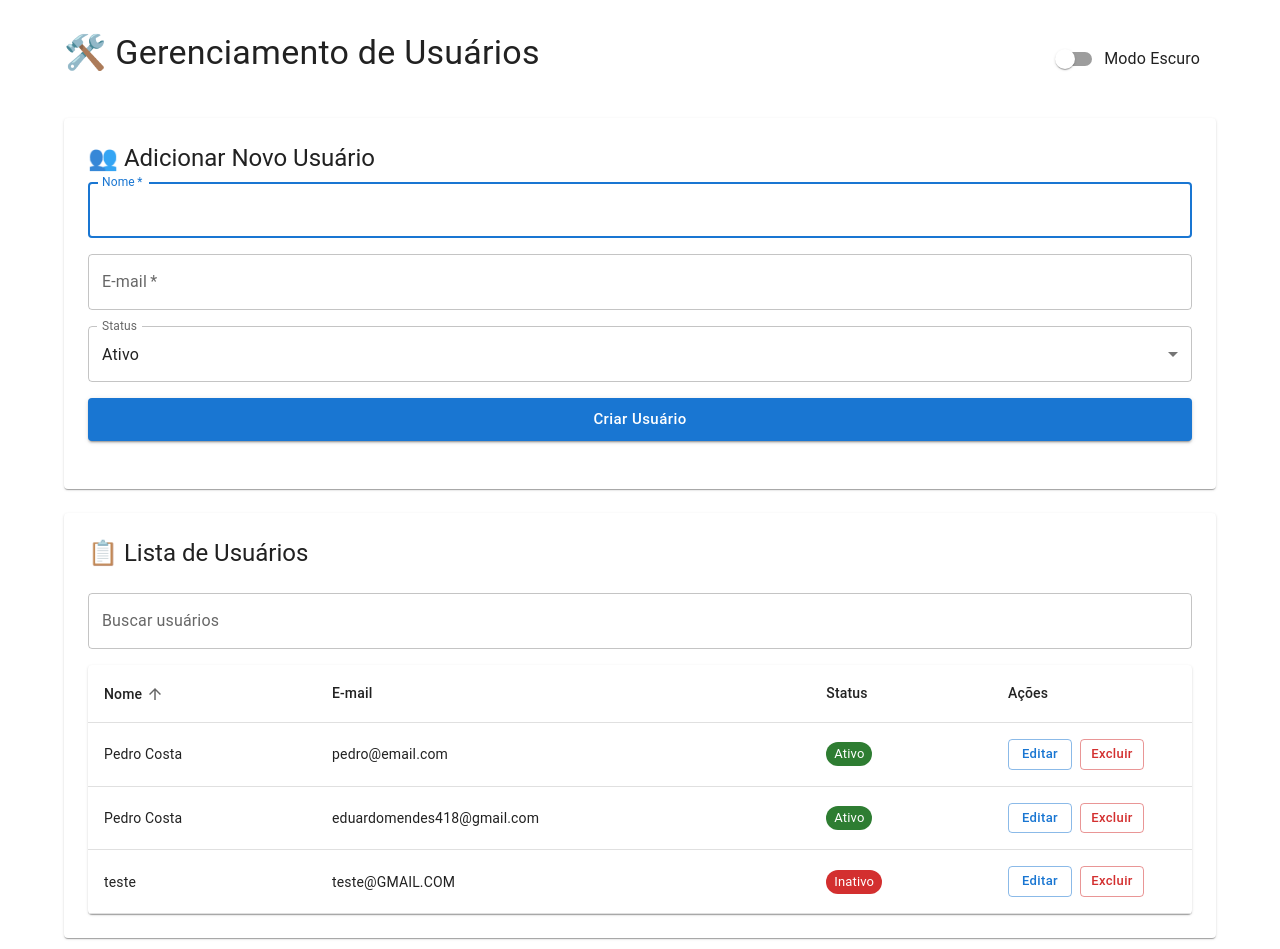
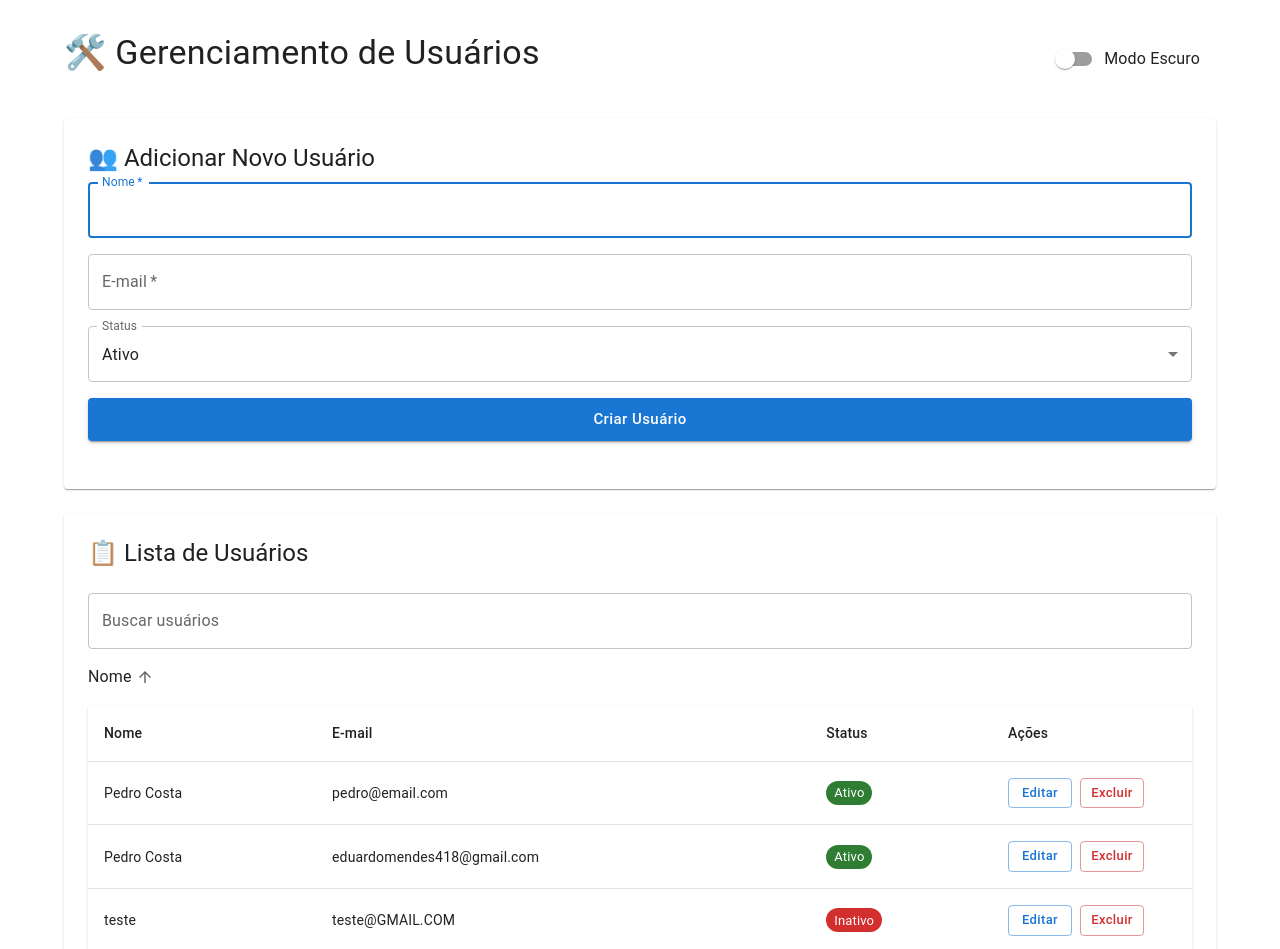
Before and after one commit to EduardoMendes418/Desafio-Front-End-Painel-Usuarios, a React (Vite) app: page / in a window 1280 px wide. Shown: the top 949 px of the page. Built offline with nearby package versions, Linux system fonts and the light colour scheme; data requests are answered from the project's data file.

Commit message:
[FPU-25] refactor - table

```diff
--- a/src/components/table/UserTable.tsx
+++ b/src/components/table/UserTable.tsx
@@ -1,22 +1,8 @@
-
 import React, { useState, useMemo, useCallback } from 'react';
-import {
-  Table,
-  TableBody,
-  TableCell,
-  TableHead,
-  TableRow,
-  TableSortLabel,
-  TextField,
-  Button,
-  Paper,
-  Box,
-  Chip,
-  Typography,
-} from '@mui/material';
+import { Paper, Table, TableHead, TableBody, TableRow, TableCell, Typography, Box } from '@mui/material';
 import type { User } from '../../types/User';
-import { DeleteDialog } from '../dialog/DeleteDialog';
-
+import { UserTableToolbar } from './UserTableToolbar';
+import { UserTableRow } from './UserTableRow';
 
 interface UserTableProps {
   users: User[];
@@ -29,40 +15,35 @@ const UserTableComponent: React.FC<UserTableProps> = ({ users, onEdit, onDelete
   const [sortOrder, setSortOrder] = useState<'asc' | 'desc'>('asc');
 
   const handleSort = useCallback(() => {
-    setSortOrder(prev => (prev === 'asc' ? 'desc' : 'asc'));
+    setSortOrder((prev) => (prev === 'asc' ? 'desc' : 'asc'));
   }, []);
 
   const filteredAndSortedUsers = useMemo(() => {
     const filtered = users.filter(
-      user =>
+      (user) =>
         user.name.toLowerCase().includes(filter.toLowerCase()) ||
         user.email.toLowerCase().includes(filter.toLowerCase())
     );
 
     return filtered.sort((a, b) =>
-      sortOrder === 'asc' ? a.name.localeCompare(b.name) : b.name.localeCompare(a.name)
+      sortOrder === 'asc'
+        ? a.name.localeCompare(b.name)
+        : b.name.localeCompare(a.name)
     );
   }, [users, filter, sortOrder]);
 
-  const getStatusColor = useCallback((status: User['status']) => {
-    return status === 'active' ? 'success' : 'error';
-  }, []);
-
-  const getStatusText = useCallback((status: User['status']) => {
-    return status === 'active' ? 'Ativo' : 'Inativo';
-  }, []);
-
   const noUsersMessage =
-    users.length === 0 ? 'Nenhum usuário cadastrado' : 'Nenhum usuário encontrado';
+    users.length === 0
+      ? 'Nenhum usuário cadastrado'
+      : 'Nenhum usuário encontrado';
 
   return (
     <Box>
-      <TextField
-        label="Buscar usuários"
-        value={filter}
-        onChange={(e) => setFilter(e.target.value)}
-        fullWidth
-        sx={{ mb: 2 }}
+      <UserTableToolbar
+        filter={filter}
+        onFilterChange={setFilter}
+        sortOrder={sortOrder}
+        onSort={handleSort}
       />
 
       {filteredAndSortedUsers.length === 0 ? (
@@ -74,15 +55,7 @@ const UserTableComponent: React.FC<UserTableProps> = ({ users, onEdit, onDelete
           <Table>
             <TableHead>
               <TableRow>
-                <TableCell>
-                  <TableSortLabel
-                    active
-                    direction={sortOrder}
-                    onClick={handleSort}
-                  >
-                    Nome
-                  </TableSortLabel>
-                </TableCell>
+                <TableCell>Nome</TableCell>
                 <TableCell>E-mail</TableCell>
                 <TableCell>Status</TableCell>
                 <TableCell width="200px">Ações</TableCell>
@@ -90,28 +63,12 @@ const UserTableComponent: React.FC<UserTableProps> = ({ users, onEdit, onDelete
             </TableHead>
             <TableBody>
               {filteredAndSortedUsers.map((user) => (
-                <TableRow key={user.id} hover>
-                  <TableCell>{user.name}</TableCell>
-                  <TableCell>{user.email}</TableCell>
-                  <TableCell>
-                    <Chip
-                      label={getStatusText(user.status)}
-                      color={getStatusColor(user.status)}
-                      size="small"
-                    />
-                  </TableCell>
-                  <TableCell>
-                    <Button
-                      onClick={() => onEdit(user)}
-                      variant="outlined"
-                      size="small"
-                      sx={{ mr: 1 }}
-                    >
-                      Editar
-                    </Button>
-                    <DeleteDialog onConfirm={() => onDelete(user.id)} />
-                  </TableCell>
-                </TableRow>
+                <UserTableRow
+                  key={user.id}
+                  user={user}
+                  onEdit={onEdit}
+                  onDelete={onDelete}
+                />
               ))}
             </TableBody>
           </Table>
--- /dev/null
+++ b/src/components/table/UserTableRow.tsx
@@ -0,0 +1,51 @@
+import React, { useCallback } from 'react';
+import { TableRow, TableCell, Button, Chip } from '@mui/material';
+import { DeleteDialog } from '../dialog/DeleteDialog';
+import type { User } from '../../types/User';
+
+interface UserTableRowProps {
+  user: User;
+  onEdit: (user: User) => void;
+  onDelete: (id: number) => void;
+}
+
+export const UserTableRow: React.FC<UserTableRowProps> = ({
+  user,
+  onEdit,
+  onDelete,
+}) => {
+  const getStatusColor = useCallback(
+    (status: User['status']) => (status === 'active' ? 'success' : 'error'),
+    []
+  );
+
+  const getStatusText = useCallback(
+    (status: User['status']) => (status === 'active' ? 'Ativo' : 'Inativo'),
+    []
+  );
+
+  return (
+    <TableRow hover>
+      <TableCell>{user.name}</TableCell>
+      <TableCell>{user.email}</TableCell>
+      <TableCell>
+        <Chip
+          label={getStatusText(user.status)}
+          color={getStatusColor(user.status)}
+          size="small"
+        />
+      </TableCell>
+      <TableCell width="200px">
+        <Button
+          onClick={() => onEdit(user)}
+          variant="outlined"
+          size="small"
+          sx={{ mr: 1 }}
+        >
+          Editar
+        </Button>
+        <DeleteDialog onConfirm={() => onDelete(user.id)} />
+      </TableCell>
+    </TableRow>
+  );
+};
--- /dev/null
+++ b/src/components/table/UserTableToolbar.tsx
@@ -0,0 +1,33 @@
+import React from 'react';
+import { Box, TextField, TableSortLabel } from '@mui/material';
+
+interface UserTableToolbarProps {
+  filter: string;
+  onFilterChange: (value: string) => void;
+  sortOrder: 'asc' | 'desc';
+  onSort: () => void;
+}
+
+export const UserTableToolbar: React.FC<UserTableToolbarProps> = ({
+  filter,
+  onFilterChange,
+  sortOrder,
+  onSort,
+}) => {
+  return (
+    <Box display="flex" flexDirection="column" gap={2} mb={2}>
+      <TextField
+        label="Buscar usuários"
+        value={filter}
+        onChange={(e) => onFilterChange(e.target.value)}
+        fullWidth
+      />
+
+      <Box display="flex" justifyContent="flex-start">
+        <TableSortLabel active direction={sortOrder} onClick={onSort}>
+          Nome
+        </TableSortLabel>
+      </Box>
+    </Box>
+  );
+};
--- /dev/null
+++ b/src/components/table/index.ts
@@ -0,0 +1 @@
+export * from './UserTable';
```
